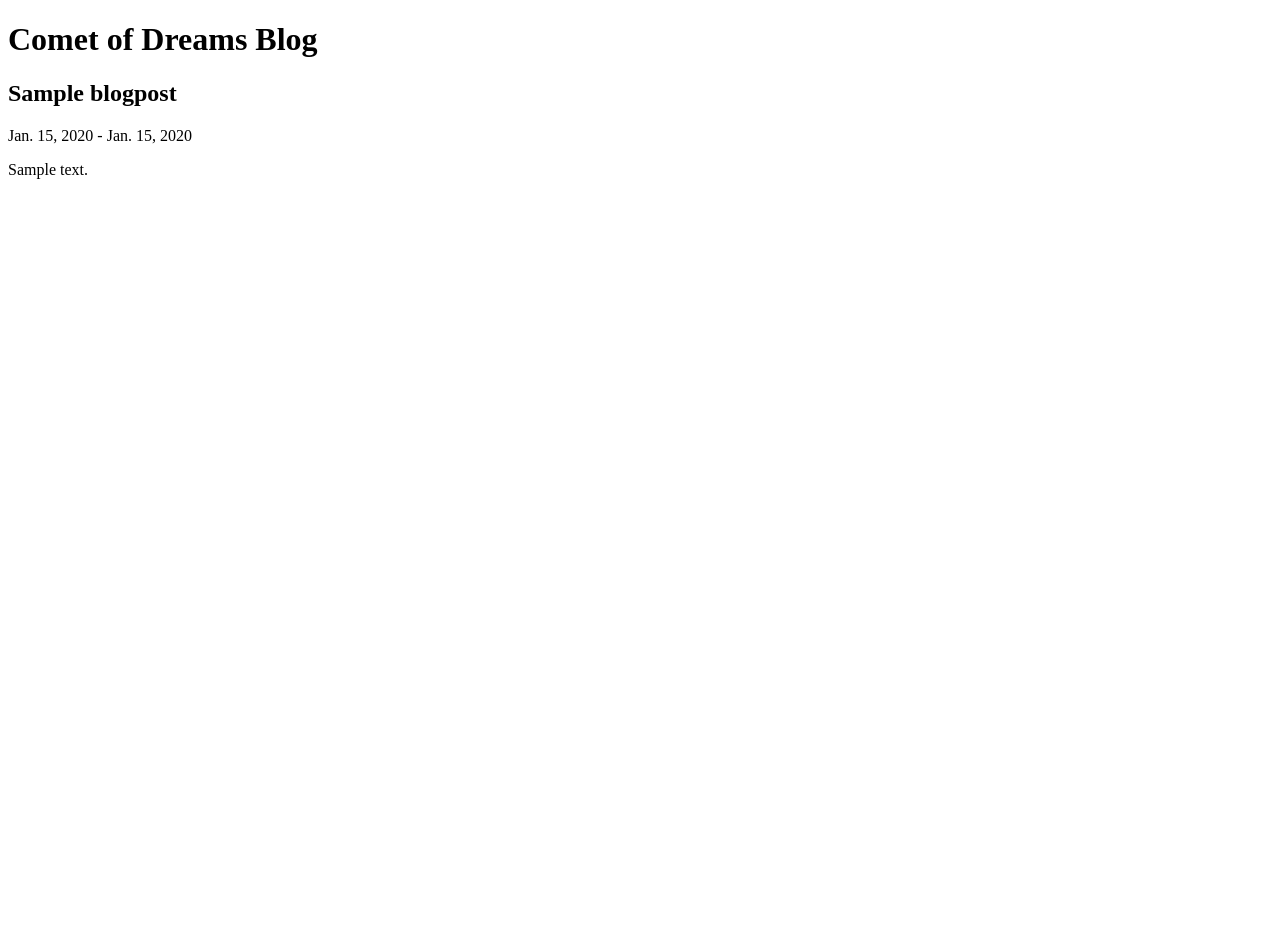
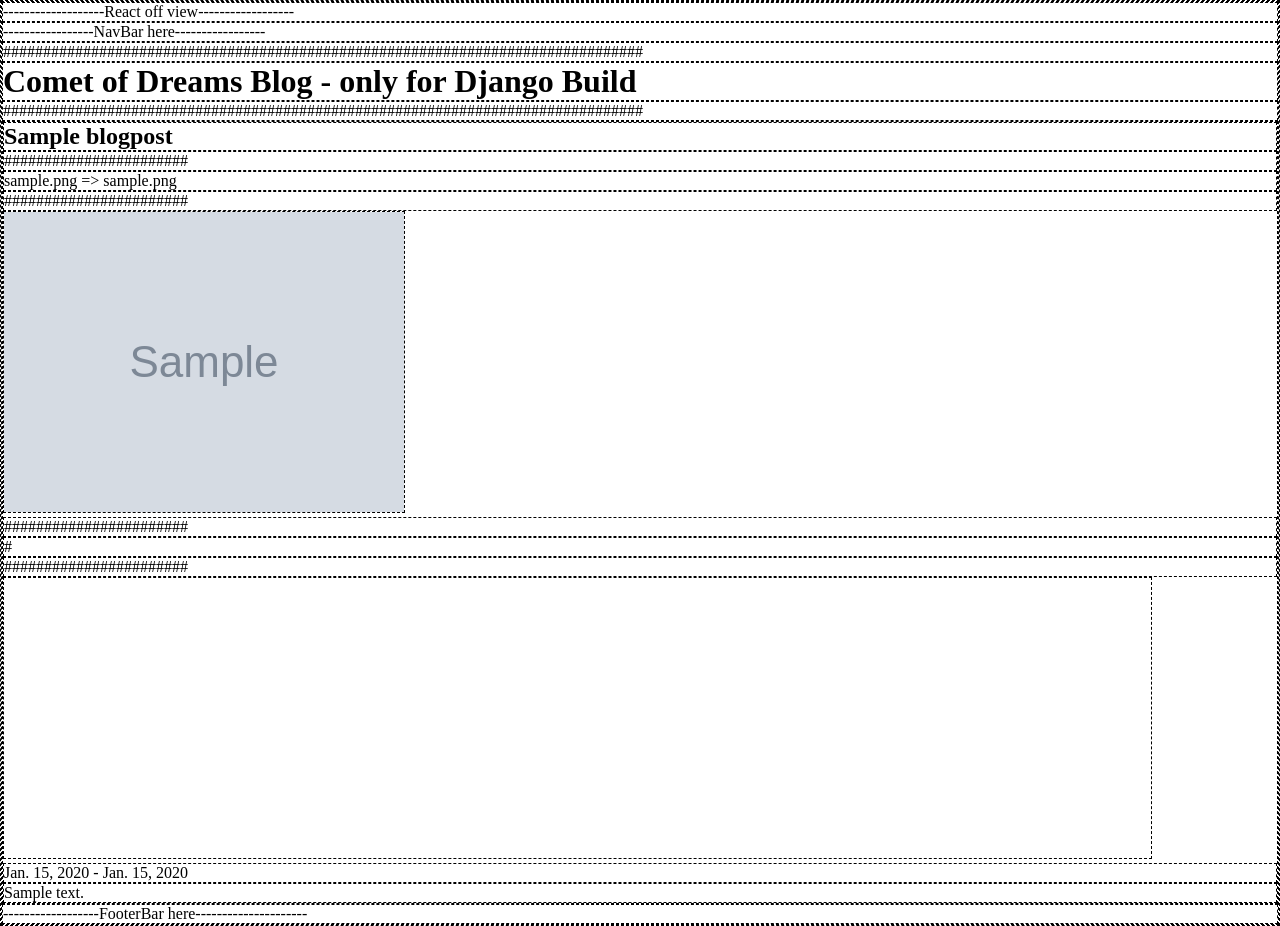
Before and after one commit to robert-godlewski/CODWebsite, a Django app: template server/blog/templates/blog/index.html in a window 1280 px wide. Before the commit the page ends 179 px from the top, so only its background shows below. Run offline with Django 4.2, Linux system fonts and the light colour scheme; the template is opened without the code that fills it: values that come from a table or form of the project are taken from there, others are empty; tables that the repository leaves empty hold one stand-in row (values such as "Sample post"); grey boxes marked "Sample" are stand-in pictures.

Commit message:
Fixing and identifying bugs in the blogs output.

```diff
--- a/server/blog/templates/blog/index.html
+++ b/server/blog/templates/blog/index.html
@@ -7,17 +7,41 @@
     <title>Comet of Dreams</title>
     <script crossorigin="" src="https://unpkg.com/react@16/umd/react.development.js"></script>
     <script crossorigin="" src="https://unpkg.com/react-dom@16/umd/react-dom.development.js"></script>
+    <style>
+        * {
+            padding: 0;
+            margin: 0;
+            border: 1px dashed black;
+        }
+    </style>
 </head>
 <body>
     <!-- Use React for the header = logo, nav bar, etc. -->
-    <h1>Comet of Dreams Blog</h1>
+    <p>-------------------React off view------------------</p>
+    <p>-----------------NavBar here-----------------</p>
+    <p>################################################################################</p>
+    <h1>Comet of Dreams Blog - only for Django Build</h1>
+    <p>################################################################################</p>
     {% for blog in posts %}
     <article>
         <h1>{{blog.title}}</h1>
+        {% if blog.img_link %}
+        <p>#######################</p>
+        <p>{{blog.img_link}} => {{blog.img_description}}</p>
+        <p>#######################</p>
+        <img src={{blog.img_link}} alt={{blog.img_description}}/>
+        {% endif %}
+        {% if blog.stream_link %}
+        <p>#######################</p>
+        <p>{{blog.stream_link}}</p>
+        <p>#######################</p>
+        <iframe src={{blog.stream_link}} width="90%" height="280" frameBorder="0" allowtransparency="true" allow="encrypted-media"></iframe>
+        {% endif %}
         <p>{{blog.start_date}} - {{blog.end_date}}</p>
         <p>{{blog.description}}</p>
     </article>
     {% endfor %}
     <!-- Use React for the footer -->
+    <p>------------------FooterBar here---------------------</p>
 </body>
 </html>
--- a/server/server/urls.py
+++ b/server/server/urls.py
@@ -15,19 +15,18 @@
 """
 from django.contrib import admin
 from django.urls import path, include
-from rest_framework import routers
-from blog import views
+#from rest_framework import routers
+#from blog import views
 
-router = routers.DefaultRouter()
-router.register(r'blogs', views.AllBlogsView, 'blogPost')
+#router = routers.DefaultRouter()
+#router.register(r'blogs', views.AllBlogsView, 'blogPost')
 
 urlpatterns = [
     # Blog Urls original with index function
-    #path('', include('blog.urls')),
-    # Blog Urls with serializer class - same as http://localhost:8000/blog-api/
-    path('blog-api/', include(router.urls)),
-    # to get a list of all of the blogs the api call is:
-    # http://localhost:8000/blog-api/blogs
+    path('', include('blog.urls')),
     # Automatically Generated by Django
     path('admin/', admin.site.urls),
+    # Urls for serialized data to interact with react
+    # Blog Urls with serializer class - same as http://localhost:8000/blog-api/blogs
+    #path('blog-api/', include(router.urls)),
 ]
```
Also changed, not shown: server/blog/views.py (+12 -10 lines), README.md, 1 other file.
